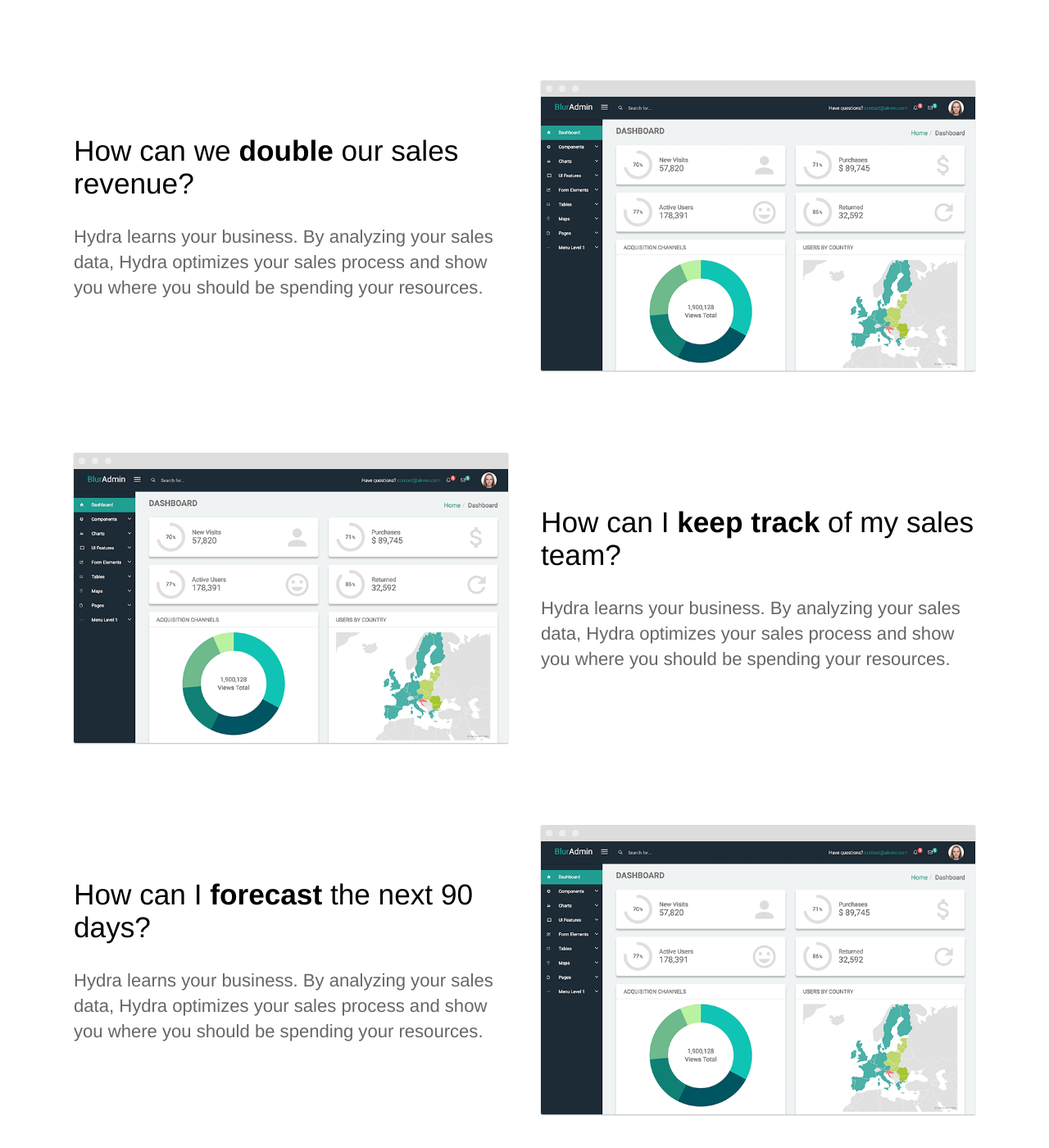
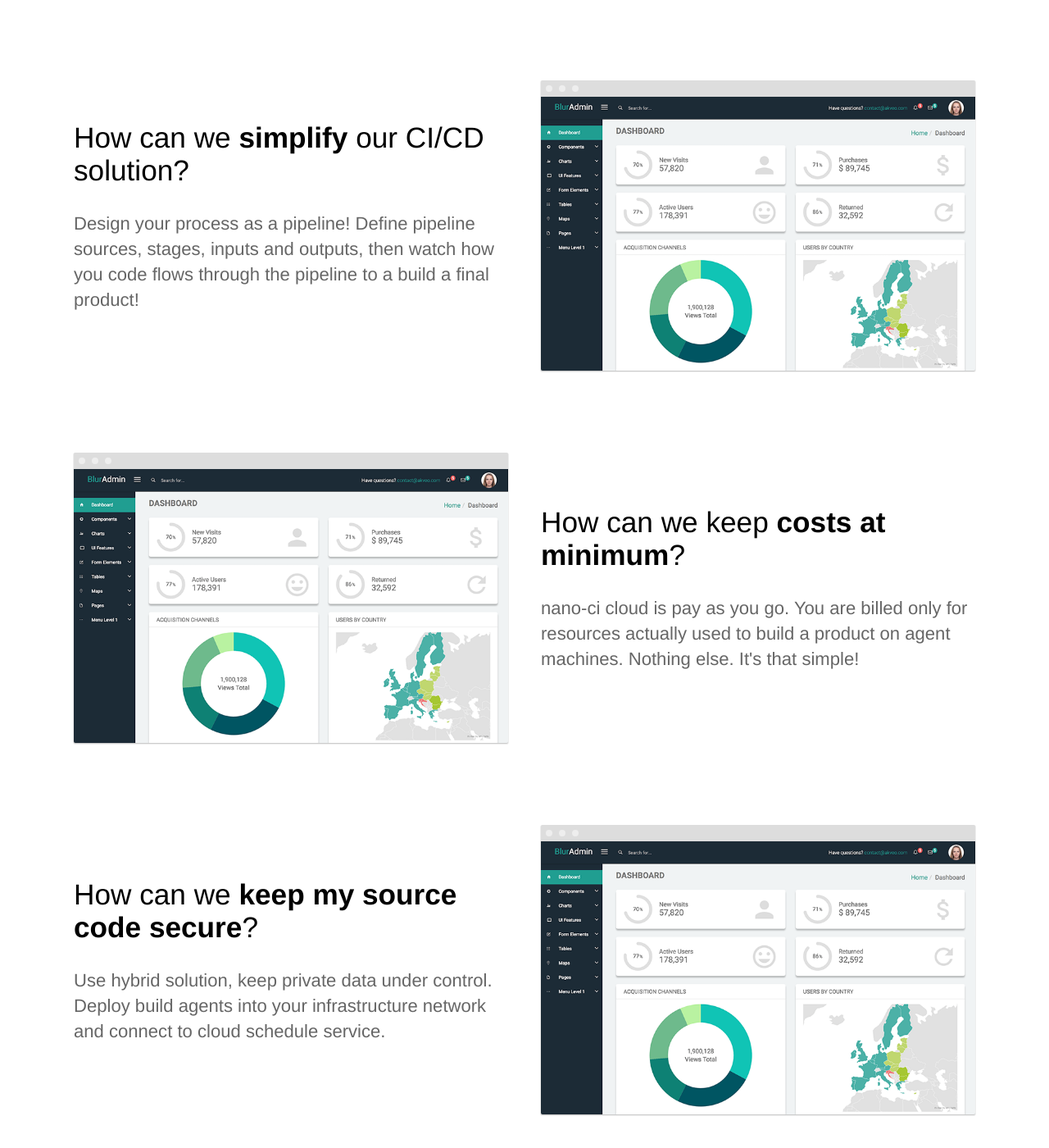
Before and after one commit to nano-ci/nano-ci.github.io, a Jekyll site: the page built from index.html, in a window 1280 px wide and 1400 px high, scrolled down 939 px. Shown: the whole window at 82% size. Built offline with Jekyll 4.4.1, drawn with Linux system fonts in a browser that asks for light colours; some of the changed text lies outside the part shown.

Commit message:
updated index.html

```diff
--- a/index.html
+++ b/index.html
@@ -1,11 +1,11 @@
 ---
-title: The last sales CRM you'll ever need
-description: Track and optimize your sales team in real time
+title: The extensible cloud-ready hybrid CI/CD system
+description: Design and run complex solution build and deploy pipelines
 ---
 <section class="hero">
 	<div class="text-container">
-		<h1 class="editable">The last sales CRM <strong>you'll ever need</strong></h1>
-		<p class="subtext editable">Track and optimize your sales team in real time.</p>
+		<h1 class="editable">The extensible cloud-ready CI/CD system</h1>
+		<p class="subtext editable">Design and run complex solution build and deploy pipelines</p>
 		<div class="cta button alt"><a href="/sign-up/">Get Started Free</a></div>
 		<div>
 			<img src="/images/dashboard.png" alt="Screenshot" class="screenshot editable" />
@@ -17,8 +17,8 @@
 	<section>
 		<div class="container flex">
 			<div class="text editable">
-				<h2>How can we <strong>double</strong> our sales revenue?</h2>
-				<p>Hydra learns your business. By analyzing your sales data, Hydra optimizes your sales process and show you where you should be spending your resources. </p>
+				<h2>How can we <strong>simplify</strong> our CI/CD solution?</h2>
+				<p>Design your process as a pipeline! Define pipeline sources, stages, inputs and outputs, then watch how you code flows through the pipeline to a build a final product!</p>
 			</div>
 			<div class="image">
 				<img src="/images/dashboard.png" alt="Screenshot" class="screenshot editable" />
@@ -29,8 +29,8 @@
 	<section>
 		<div class="container flex">
 			<div class="text editable">
-				<h2>How can I <strong>keep track</strong> of my sales team?</h2>
-				<p>Hydra learns your business. By analyzing your sales data, Hydra optimizes your sales process and show you where you should be spending your resources.</p>
+				<h2>How can we keep <strong>costs at minimum</strong>?</h2>
+				<p>nano-ci cloud is pay as you go. You are billed only for resources actually used to build a product on agent machines. Nothing else. It's that simple!</p>
 			</div>
 			<div class="image">
 				<img src="/images/dashboard.png" alt="Screenshot" class="screenshot editable" />
@@ -41,8 +41,8 @@
 	<section>
 		<div class="container flex">
 			<div class="text editable">
-				<h2>How can I <strong>forecast</strong> the next 90 days?</h2>
-				<p>Hydra learns your business. By analyzing your sales data, Hydra optimizes your sales process and show you where you should be spending your resources.</p>
+				<h2>How can we <strong>keep my source code secure</strong>?</h2>
+				<p>Use hybrid solution, keep private data under control. Deploy build agents into your infrastructure network and connect to cloud schedule service.</p>
 			</div>
 			<div class="image">
 				<img src="/images/dashboard.png" alt="Screenshot" class="screenshot editable" />
@@ -50,7 +50,31 @@
 		</div>
 	</section>
 
-	<section class="testimonial">
+	<section>
+		<div class="container flex">
+			<div class="text editable">
+				<h2>How can we <strong>enable custom build steps</strong>?</h2>
+				<p>nano-ci is extremely extensible. Write your plugin, deploy into schedule service or agent, then use it from your pipeline definition!</p>
+			</div>
+			<div class="image">
+				<img src="/images/dashboard.png" alt="Screenshot" class="screenshot editable" />
+			</div>
+		</div>
+	</section>
+
+	<section>
+		<div class="container flex">
+			<div class="text editable">
+				<h2>How can we keep track of <strong>deployments</strong>?</h2>
+				<p>nano-ci is supports deployment stages in a pipeline. Streamline your DevOps workflow from source code to production servers!</p>
+			</div>
+			<div class="image">
+				<img src="/images/dashboard.png" alt="Screenshot" class="screenshot editable" />
+			</div>
+		</div>
+	</section>
+
+	<!-- <section class="testimonial">
 		<div class="container flex">
 			<div class="testimonial-block">
 				<div class="square-image"><img src="https://source.unsplash.com/6anudmpILw4/600x400" alt="Jim James" class="editable"></div>
@@ -60,10 +84,10 @@
 				</blockquote>
 			</div>
 		</div>
-	</section>
+	</section> -->
 
 	<section class="bottom-cta">
-		<h2 class="editable"><strong>Improve</strong> your sales process today</h2>
+		<h2 class="editable"><strong>Supercharge</strong> your CI/CD solution today!</h2>
 		<div class="button alt"><a href="#">Get Started Free</a></div>
 	</section>
 </div>
```
